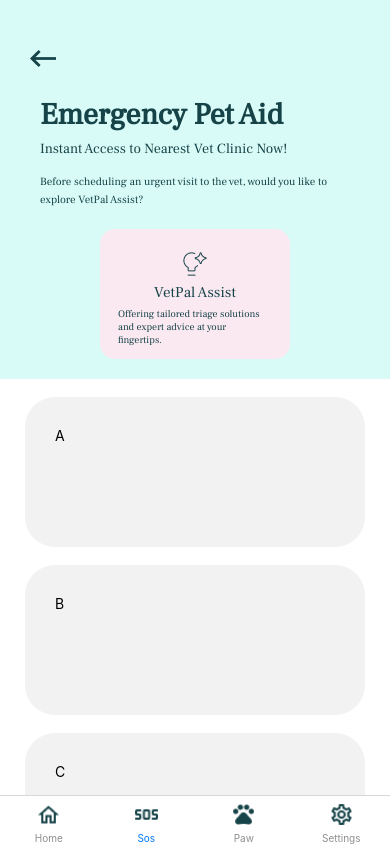
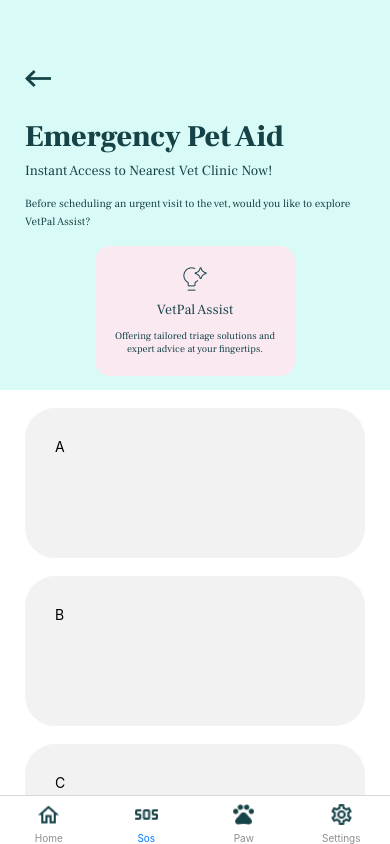
Before and after one commit to EddyEhhh/PawLife, a React Native app in the folder frontend/: screen /Sos in a window 390 px wide. Built offline with nearby package versions, Linux system fonts and the light colour scheme.

Commit message:
<feat> Update styling of sosTab

```diff
--- a/frontend/components/sosTab.jsx
+++ b/frontend/components/sosTab.jsx
@@ -1,144 +1,139 @@
-import React , {useState}from "react";
-import {Text, View ,TouchableOpacity , Image, SafeAreaView , FlatList , StyleSheet} from 'react-native';
+import React, { useState } from "react";
+import {
+  Text,
+  View,
+  TouchableOpacity,
+  Image,
+  SafeAreaView,
+  StyleSheet,
+  ScrollView,
+} from "react-native";
 import globalStyles from "../style/global";
 
-
-const SosTab = ({ navigation }) =>{
-
-    const[vets, SetVets] = useState([
-        {Vet: 'A', id: 1},
-        {Vet: 'B', id: 2},
-        {Vet: 'C', id: 3},
-        {Vet: 'D', id: 4},
+const SosTab = ({ navigation }) => {
+  const [vets, SetVets] = useState([
+    { Vet: "A", id: 1 },
+    { Vet: "B", id: 2 },
+    { Vet: "C", id: 3 },
+    { Vet: "D", id: 4 },
   ]);
 
-    return(
-    <View style ={globalStyles.container}>
-        <SafeAreaView style={{
-            flex:1
-            }}>
+  return (
+    <View style={globalStyles.container}>
+      <ScrollView>
+        <SafeAreaView style={styles.topContainer}>
           <TouchableOpacity>
-            <Image source= {require('../assets/sosPage-assets/Vector.png')}
-                    style= {{
-                        position: "absolute",
-                        top : 50,
-                        left : 30
-                    }}
+            <Image source={require("../assets/sosPage-assets/Vector.png")} />
+          </TouchableOpacity>
+          <Text style={styles.title}>Emergency Pet Aid</Text>
+          <Text style={styles.subtitle}>
+            Instant Access to Nearest Vet Clinic Now!
+          </Text>
+          <Text style={styles.description}>
+            Before scheduling an urgent visit to the vet, would you like to
+            explore VetPal Assist?
+          </Text>
+          <View style={styles.buttonContainer}>
+            <TouchableOpacity style={styles.button}>
+              <Image
+                source={require("../assets/sosPage-assets/lightbulb-logo.png")}
+                resizeMode="contain"
+                style={styles.buttonImage}
               />
+              <Text style={styles.buttonText}>VetPal Assist</Text>
+              <Text style={styles.buttonDescription}>
+                Offering tailored triage solutions and expert advice at your
+                fingertips.
+              </Text>
+            </TouchableOpacity>
+          </View>
+        </SafeAreaView>
 
-        </TouchableOpacity>
-        <Text style= {
-            {color: '#164348',
+        <SafeAreaView style={{ backgroundColor: "white" }}>
+          {vets.map((item) => (
+            <View style={styles.item} key={item.id}>
+              <Text>{item.Vet}</Text>
+            </View>
+          ))}
+        </SafeAreaView>
+      </ScrollView>
+    </View>
+  );
+};
+
+const styles = StyleSheet.create({
+  topContainer: {
+    marginTop: 70,
+    height: 320,
+    marginHorizontal: 25,
+  },
+  title: {
+    color: "#164348",
     justifyContent: "center",
-            fontFamily: "frank-regular",
+    fontFamily: "frank-black",
     fontSize: 30,
     fontStyle: "normal",
     fontWeight: "900",
     lineHeight: 50,
-            paddingLeft: 40,
-            marginTop: 90}
-        }>
-            Emergency Pet Aid
-        </Text>
-        <Text style= {
-            {color: '#164348',
+    marginTop: 25,
+  },
+  subtitle: {
+    color: "#164348",
     justifyContent: "center",
     fontFamily: "frank-regular",
     fontSize: 14,
     fontStyle: "normal",
     fontWeight: "300",
     lineHeight: 18,
-            paddingLeft: 40}
-        }>
-            Instant Access to Nearest Vet Clinic Now!
-        </Text>
-        <Text style={{
-            color: '#164348',
+  },
+  description: {
+    color: "#164348",
     justifyContent: "center",
     fontFamily: "frank-regular",
     fontSize: 11,
     fontStyle: "normal",
     fontWeight: "300",
     lineHeight: 18,
-            paddingLeft: 40,
     marginTop: 15,
-            paddingRight : 40
-        }}>
-            Before scheduling an urgent visit to the vet, would you like to explore VetPal Assist?
-        </Text>
-        <TouchableOpacity
-            style={{
-            marginLeft: 100,
-            marginRight: 100,
-            marginTop : 20,
-            paddingTop: 20,
+  },
+  buttonContainer: {
+    display: "flex",
+    alignItems: "center",
+    justifyContent: "center",
+    marginTop: 15,
+  },
+  button: {
     backgroundColor: "#FBE9F2",
     borderRadius: 15,
     height: 130,
-            alignItems: 'center',
-        }}>
-            <Image source= {require('../assets/sosPage-assets/lightbulb-logo.png')}
-                   resizeMode='contain'
-                   style={{
-                    flex: .7 ,
-                    }}
-            />
-            <Text style = {{
-                color: '#164348',
+    alignItems: "center",
     justifyContent: "center",
+    width: 200,
+    paddingHorizontal: 10,
+  },
+  buttonText: {
     fontFamily: "frank-regular",
-                fontSize: 15,
-                paddingTop: 5,
-            }}
-            >VetPal Assist</Text>
-            <Text style = {{
-                color: '#164348',
-                justifyContent: "center",
+    color: "#164348",
+    fontSize: 14,
+    paddingTop: 10,
+  },
+  buttonDescription: {
+    paddingTop: 10,
     fontFamily: "frank-regular",
+    color: "#164348",
     fontSize: 10,
-                paddingTop: 5,
-                paddingLeft: 18,
-                paddingRight: 18
-            }}
-            >Offering tailored triage solutions and expert advice at your fingertips.</Text>
-       </TouchableOpacity>
-        <View style={{
-            marginLeft: 100,
-            marginRight: 100,
-            paddingTop: 20,
-            paddingBottom: 20,
-
-        }}>
-        </View>
-        </SafeAreaView>
-
-        <SafeAreaView style={
-            {flex:1.1, backgroundColor: 'white'}
-        }>
-            <FlatList
-                data = {vets}
-                renderItem={( {item} )=> (
-                   <View style = { styles.item }
-                   ><Text>{item.Vet}</Text>
-                   </View>
-                )}
-            />
-        </SafeAreaView>
-    </View>
-    );
-}
-
-const styles = StyleSheet.create({
+    textAlign: "center",
+  },
   item: {
     marginTop: 18,
     padding: 30,
-        backgroundColor: '#F2F2F2',
+    backgroundColor: "#F2F2F2",
     marginHorizontal: 10,
     marginLeft: 25,
     marginRight: 25,
     height: 150,
     borderRadius: 30,
+  },
+});
 
-    }
-})
 export default SosTab;
```
Lines whose indentation alone changed are shown as unchanged.
